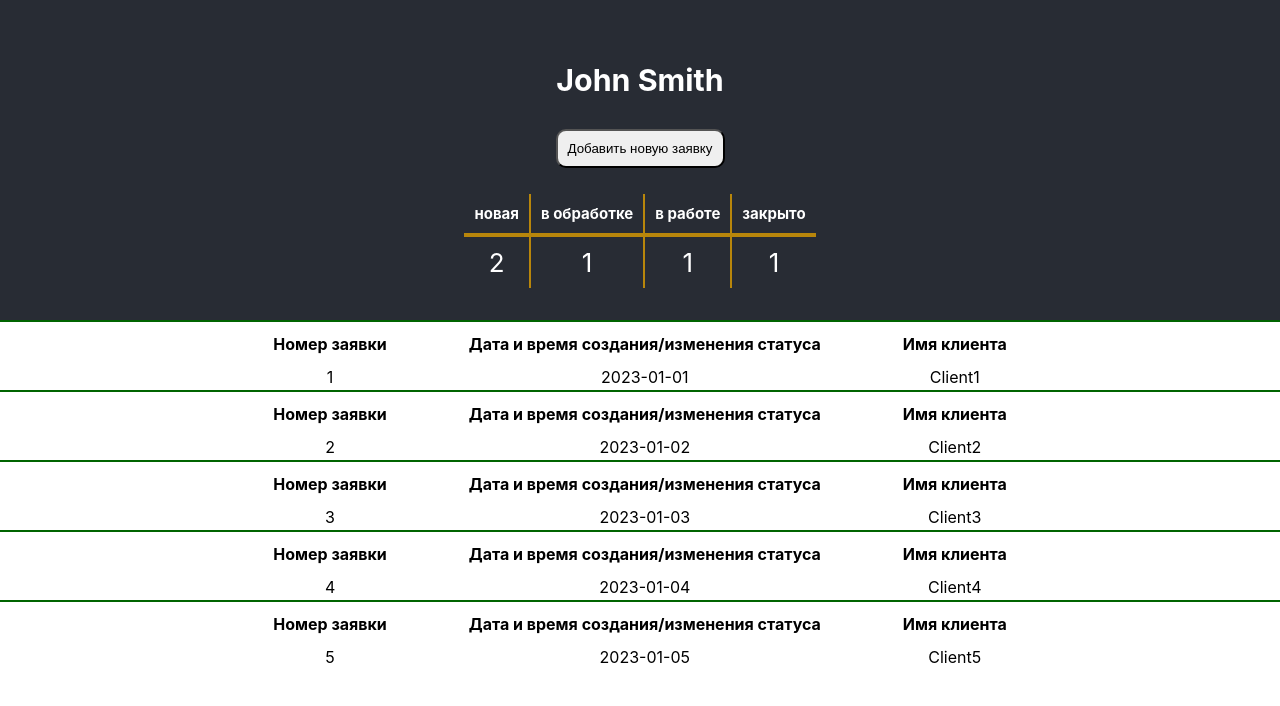
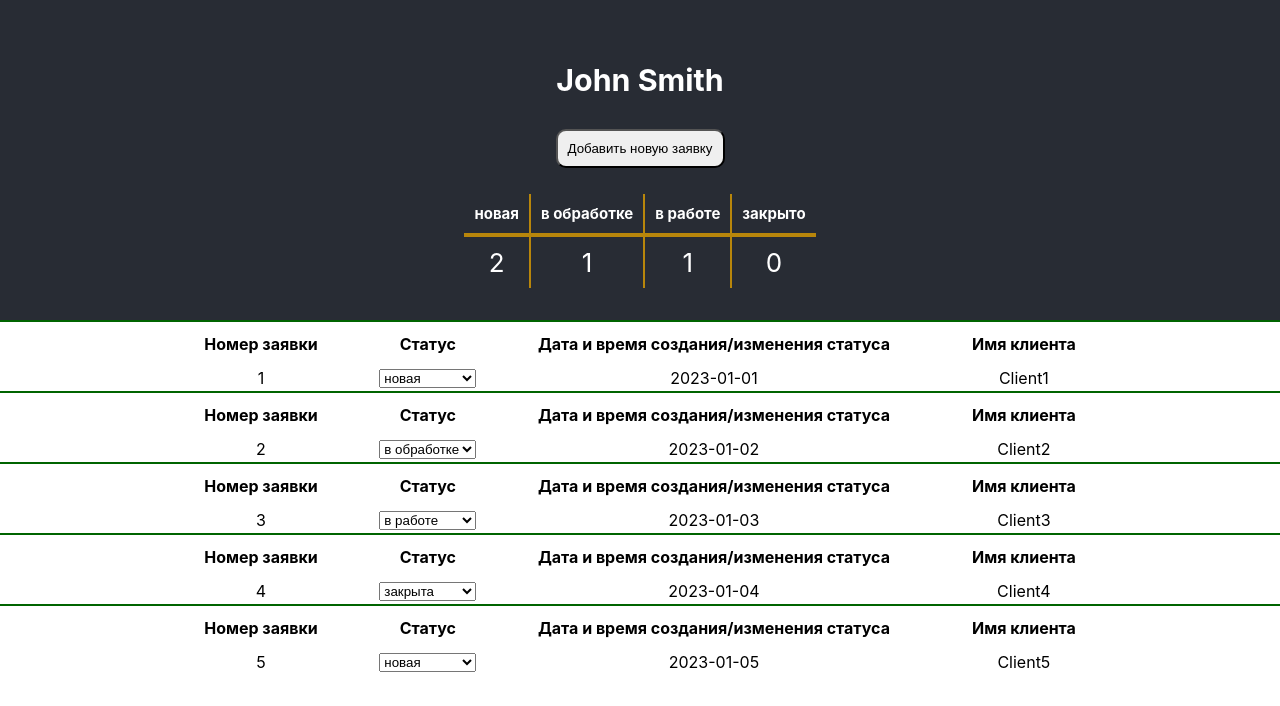
Before and after one commit to VODOROD1/abc-task, a React (Create React App) app: page /list-requests in a window 1280 px wide. Shown: the top 706 px of the page. Built offline with nearby package versions, Linux system fonts and the light colour scheme.

Commit message:
Change status was added for header

```diff
--- a/src/assets/data.json
+++ b/src/assets/data.json
@@ -26,7 +26,7 @@
          },
          {
             "requestNumber": 4,
-            "requestStatus": "закрыто",
+            "requestStatus": "закрыта",
             "clientName": "Client4",
             "clientPhonenumber": "1-111-111-11-11",
             "date": "2023-01-04",
--- a/src/pages/Header/Header.tsx
+++ b/src/pages/Header/Header.tsx
@@ -5,7 +5,7 @@ import { useNavigate } from "react-router-dom";
 const Header = (props: any) => {
   let navigate = useNavigate();
 
-  const goToForm = () => {
+  const goToForm = (e: any) => {
     navigate("/request-form");
   };
 
--- /dev/null
+++ b/src/pages/ListRequests/ChangeStatusForm.tsx
@@ -0,0 +1,36 @@
+import React from "react";
+import { reduxForm } from "redux-form";
+import { Form, Field } from "react-final-form";
+
+// @ts-ignore
+function ChangeStatusForm(props) {
+    const onSubmit = (e: any) => {
+        debugger;
+        props.onChangeStatus(e.target.value);
+    }
+
+    return (
+        <Form
+            initialValues={{statusList: props.status}}
+            onSubmit={onSubmit}
+            render={({ handleSubmit }) => (
+                <form onSubmit={handleSubmit}>
+                    <Field className="statusList" name="statusList"
+                        component="select"
+                        value={props.status}
+                        onChange={onSubmit}>
+                        <option value="новая">новая</option>
+                        <option value="в обработке">в обработке</option>
+                        <option value="в работе">в работе</option>
+                        <option value="закрыта">закрыта</option>
+                  </Field>
+                </form>
+            )}
+        />
+    )
+}
+
+export default reduxForm({
+    form: "statusChange",
+    enableReinitialize: true,
+})(ChangeStatusForm);
--- a/src/pages/ListRequests/ListRequests.tsx
+++ b/src/pages/ListRequests/ListRequests.tsx
@@ -1,23 +1,36 @@
 import React from "react";
 import styles from './ListRequests.module.scss';
 import { useNavigate } from "react-router-dom";
+// @ts-ignore
+import ChangeStatus from "./ChangeStatusForm.tsx";
 
 // @ts-ignore
-function ListRequests({ requestNumber, date, clientName, editRequest }) {
+function ListRequests({ requestNumber, date, clientName, editRequest, status, changeStatus }) {
   let navigate = useNavigate();
 
-  const onEditRequest = (requestNumber: number) => {
-    debugger;
+  const onEditRequest = (e: any) => {
+    if(e.target.getAttribute("class") === "statusList") {
+      return false;
+    }
+    // debugger;
     editRequest(requestNumber);
     navigate("/request-form");
   }
 
+  const onChangeStatus = (newStatus: string) => {
+    changeStatus({
+      requestNumber: requestNumber,
+      requestStatus: newStatus
+    });
+  }
+
   return (
     <div className={styles.wrapper}>
-      <table className={styles.table} onClick={() => onEditRequest(requestNumber)}>
+      <table className={styles.table} onClick={onEditRequest}>
         <thead>
           <tr>
             <th>Номер заявки</th>
+            <th>Статус</th>
             <th>Дата и время создания/изменения статуса</th>
             <th>Имя клиента</th>
           </tr>
@@ -25,6 +38,8 @@ function ListRequests({ requestNumber, date, clientName, editRequest }) {
         <tbody>
           <tr>
             <td>{requestNumber}</td>
+            {/* @ts-ignore */}
+            <td><ChangeStatus status={status} onChangeStatus={onChangeStatus}/></td>
             <td>{date}</td>
             <td>{clientName}</td>
           </tr>
--- a/src/pages/ListRequests/ListRequestsContainer.tsx
+++ b/src/pages/ListRequests/ListRequestsContainer.tsx
@@ -3,7 +3,7 @@ import React from "react";
 import ListRequests from "./ListRequests.tsx";
 import { connect } from "react-redux";
 // @ts-ignore
-import { editRequestAC } from "../../store/action.ts";
+import { changeStatusAC, editRequestAC } from "../../store/action.ts";
 
 function ListRequestsContainer(props: any) {
   return (
@@ -11,11 +11,13 @@ function ListRequestsContainer(props: any) {
       {
         [...props.requestsList.map((elem: any) => {
               return <ListRequests
+                  key={elem.requestNumber}
                   requestNumber={elem.requestNumber}
                   date={elem.date}
                   clientName={elem.clientName}
-                  key={elem.requestNumber}
                   editRequest={props.editRequest}
+                  status={elem.requestStatus}
+                  changeStatus={props.changeStatus}
                 />
             })
           ]
@@ -36,6 +38,9 @@ const mapDispatchToProps = (dispatch: any): {} => {
     editRequest: (requestNumber: number) => {
       dispatch(editRequestAC(requestNumber))
     },
+    changeStatus: (newStatusObj: any) => {
+      dispatch(changeStatusAC(newStatusObj))
+    }
   };
 };
 
--- a/src/store/action.ts
+++ b/src/store/action.ts
@@ -39,3 +39,10 @@ export function clearFormAC() {
     type: "CLEAR_FORM"
   }
 }
+
+export function changeStatusAC(newStatusObj: string) {
+  return {
+    type: "CHANGE_STATUS",
+    data: newStatusObj
+  }
+}
--- a/src/store/store.ts
+++ b/src/store/store.ts
@@ -11,7 +11,7 @@ const plug = {
   managerName: null,
   date: null,
   requestDescription: null,
-}
+};
 
 let initialState: any = {
   requestsList: data.requests,
@@ -50,13 +50,26 @@ function commonReducer(state: any = initialState, action: any) {
       return {
         ...state,
         requestsList: [...changedRequestsList],
-        choicenRequest: plug
-      }
+        choicenRequest: plug,
+      };
     case "CLEAR_FORM":
       return {
         ...state,
-        choicenRequest: plug
-      }
+        choicenRequest: plug,
+      };
+    case "CHANGE_STATUS": {
+      let changedRequestsList = state.requestsList.map((request: any) => {
+        if (request.requestNumber === action.data.requestNumber) {
+          return { ...request, requestStatus: action.data.requestStatus };
+        } else {
+          return { ...request };
+        }
+      });
+      return {
+        ...state,
+        requestsList: [...changedRequestsList],
+      };
+    }
     default:
       return state;
   }
```
